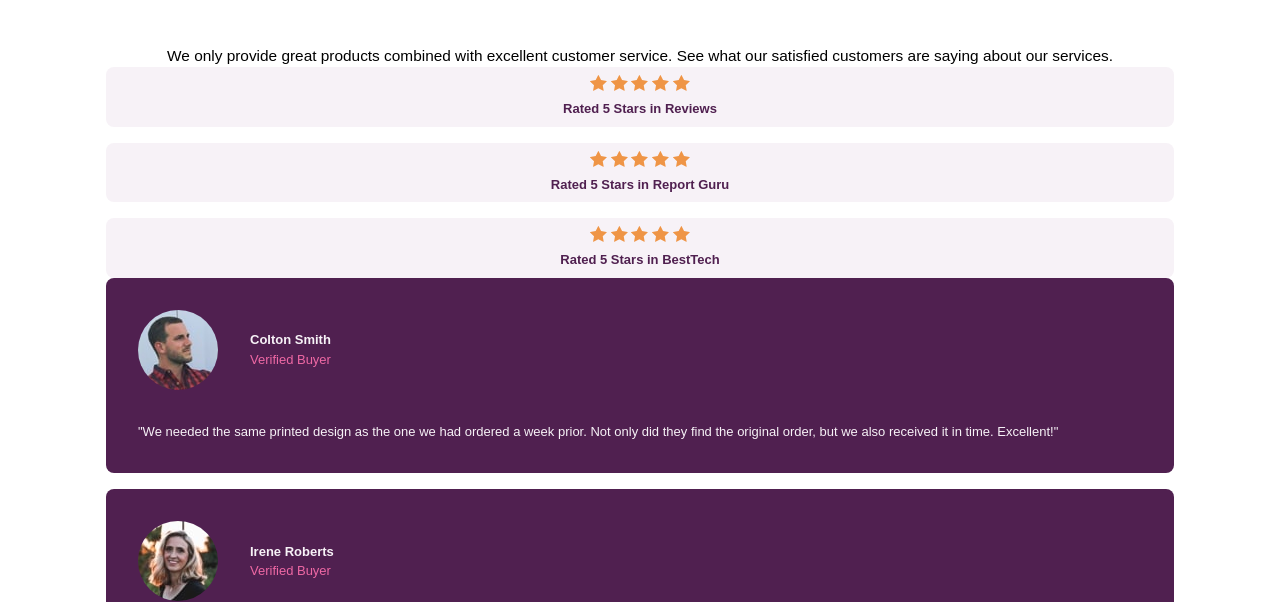
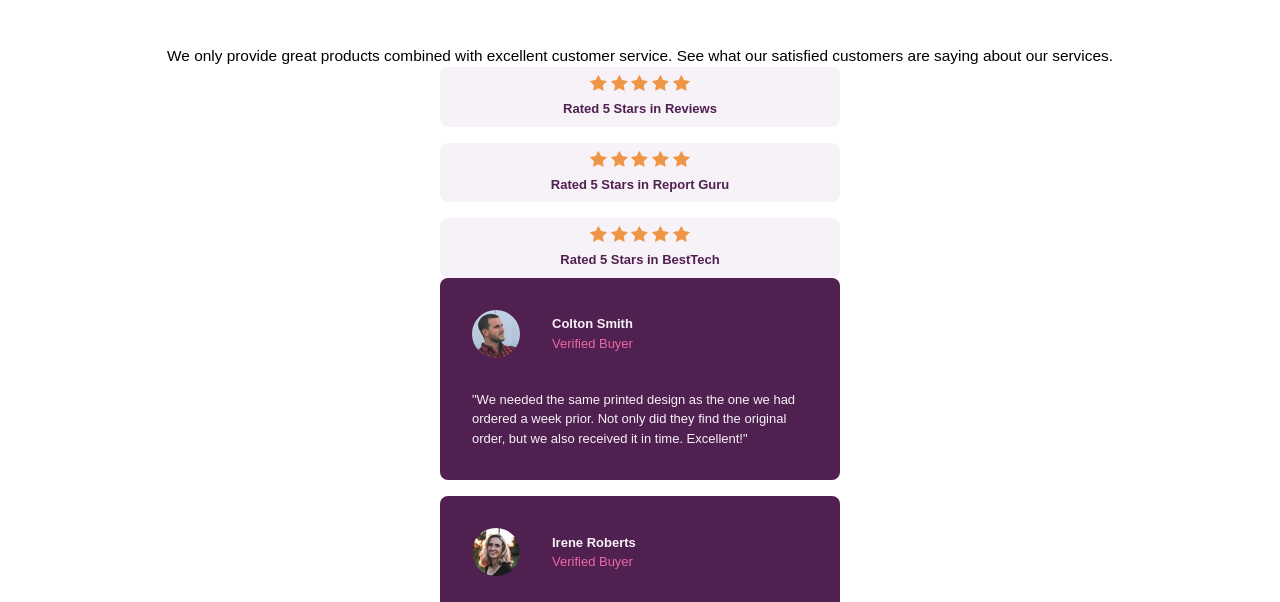
Before and after one commit to Annie-Huang/social-proof-section, a website: page index.html in a window 1280 px wide. Shown: the part 228-830 px from the top of the page. Drawn offline with Linux system fonts and the light colour scheme.

Commit message:
Align rating and quotes to the middle of the page for mobile view.

```diff
--- a/scss/components/_quotes.scss
+++ b/scss/components/_quotes.scss
@@ -6,9 +6,12 @@
     text-align: left;
     border-radius: var(--br);
     padding: var(--spacer);
+    max-width: 25rem;
+    margin: 0 auto;
   }
 
   img {
+    width: 3rem;
     border-radius: 50%;
     margin-right: var(--spacer);
   }
--- a/scss/components/_ratings.scss
+++ b/scss/components/_ratings.scss
@@ -8,6 +8,9 @@
     font-weight: 800;
     padding: .5rem;
     border-radius: var(--br);
+    max-width: 25rem;
+    margin-left: auto;
+    margin-right: auto;
 
     &::before {
       content: '';
```
Also changed, not shown: scss/main.css, 1 other file.
